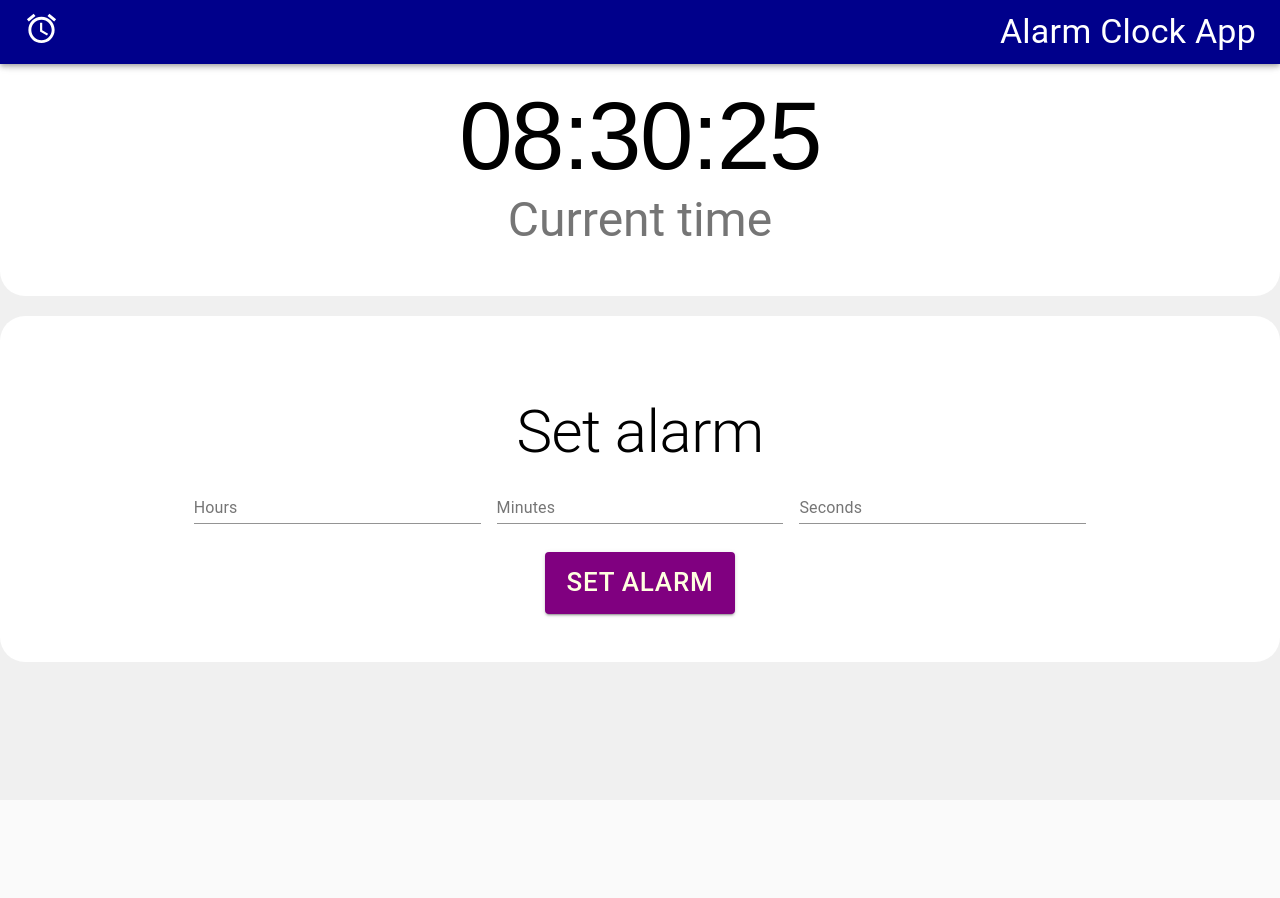
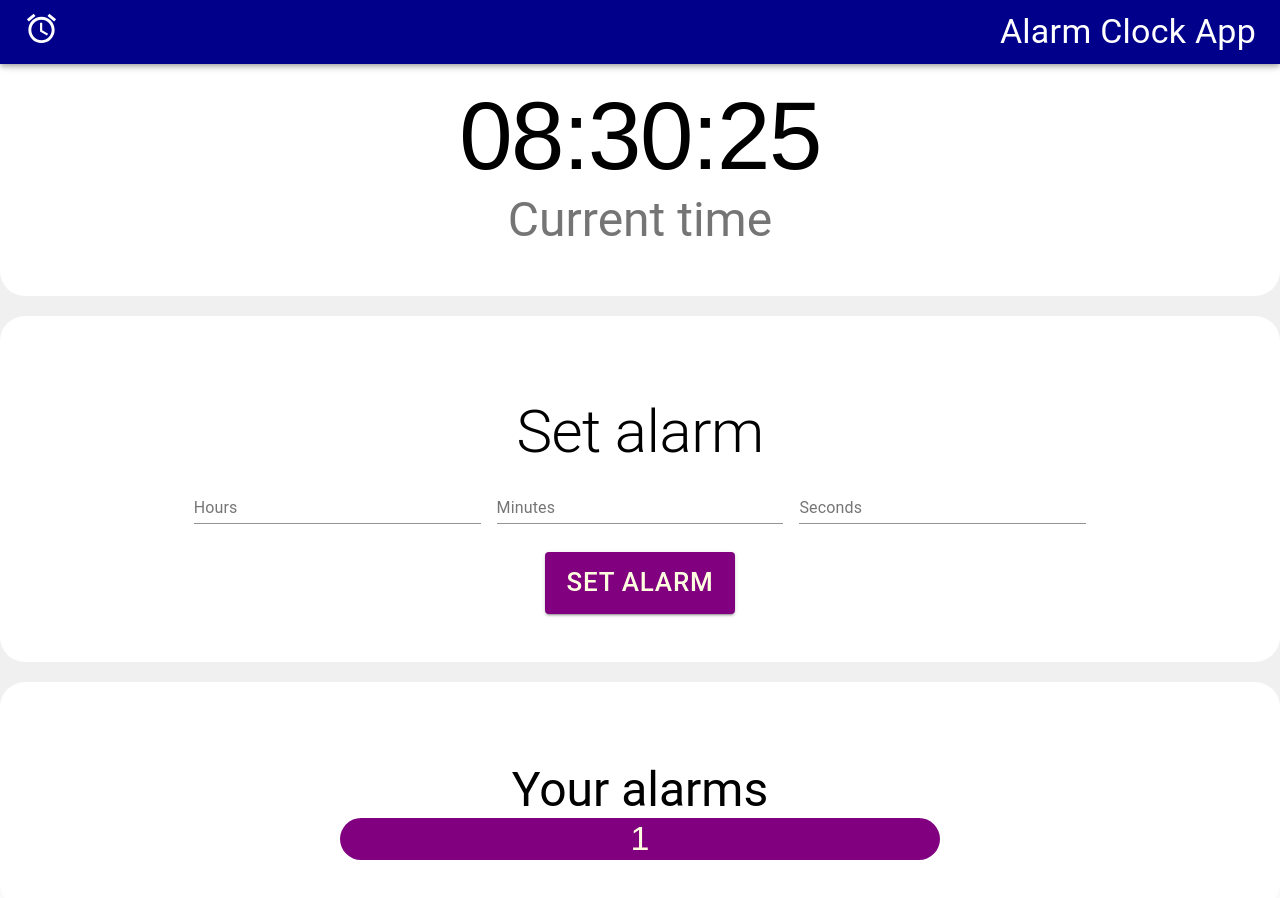
Before and after one commit to ViaChessLove/alarm-clock-react, a React (Create React App) app: page / in a window 1280 px wide. Shown: the top 898 px of the page. Before the commit the page ends 800 px from the top, so only its background shows below. Built offline with nearby package versions, Linux system fonts and the light colour scheme; a web font is replaced by a local one.

Commit message:
youralarmssss

```diff
--- a/src/App.tsx
+++ b/src/App.tsx
@@ -16,7 +16,7 @@ const App = () => {
       <Header/>
       <CurrentTime/>
       <SetAlarm/>
-      <AlarmList isShow={false}/>
+      <AlarmList/>
       {/**Set alarm + alarm list + routing with timer + stopwatch */}
       <Footer/>
     </div>
--- a/src/components/AlarmList.tsx
+++ b/src/components/AlarmList.tsx
@@ -1,6 +1,7 @@
 import { Container, Typography } from '@material-ui/core';
-import React, { useState } from 'react'
+import React, { useEffect, useState } from 'react'
 import useStyles from '../styles';
+import AlarmSingle from './AlarmSingle';
 
 interface AlarmProps {
   isShow?: boolean;
@@ -9,24 +10,29 @@ interface AlarmProps {
 const AlarmList:React.FC<AlarmProps> = ({isShow}) => {
   const classes = useStyles();
   const [show, setShow] = useState<boolean>(false);
-  const array: any[] = [1, 2, 3, 4, 5];
+  const array: any[] = [1];
+  useEffect(() => {
+    if (array.length > 0){
+      setShow(true);
+    } else {
+      setShow(false)
+    }
+  }, [array]);
   return (
     <>
-    {isShow? (
+    {show? (
       <div className={classes.contentBelow}>
         <Container className = {classes.content} maxWidth = 'lg'>
           <Typography variant='h3' align='center'>
             Your alarms
           </Typography>
           <Typography variant='h3' align='center'>
-            {isShow?
-            array.map((element) => (
-              <Typography >
-                {element}
-              </Typography>
+            {array.map((element) => (
+              <AlarmSingle>
+                  {element}
+              </AlarmSingle>
                 ))
-            :
-            undefined}
+            }
           </Typography>
         </Container>
       </div>)
--- /dev/null
+++ b/src/components/AlarmSingle.tsx
@@ -0,0 +1,24 @@
+import React from 'react'
+import { Container, Typography } from '@material-ui/core';
+import './font.css'
+import useStyles from '../styles';
+
+interface AlarmSingleProps {
+  children?: string | number;
+}
+
+const AlarmSingle: React.FC<AlarmSingleProps> = ({children}) => {
+
+  const classes = useStyles();
+  return (
+    <Container className={classes.alarm} maxWidth='sm'>
+      <Typography variant='h4'>
+        <div className="clock-font">
+          {children}
+        </div>
+      </Typography>
+    </Container>
+  )
+}
+
+export default AlarmSingle
--- a/src/styles.ts
+++ b/src/styles.ts
@@ -35,6 +35,11 @@ const useStyles = makeStyles((theme) => ({
                         margin: theme.spacing(1),
                         width: '25ch',
                       },
+        },
+        alarm: {
+                backgroundColor: 'purple',
+                color: 'lightyellow',
+                borderRadius: '25px'
         }
 }));
 
```
